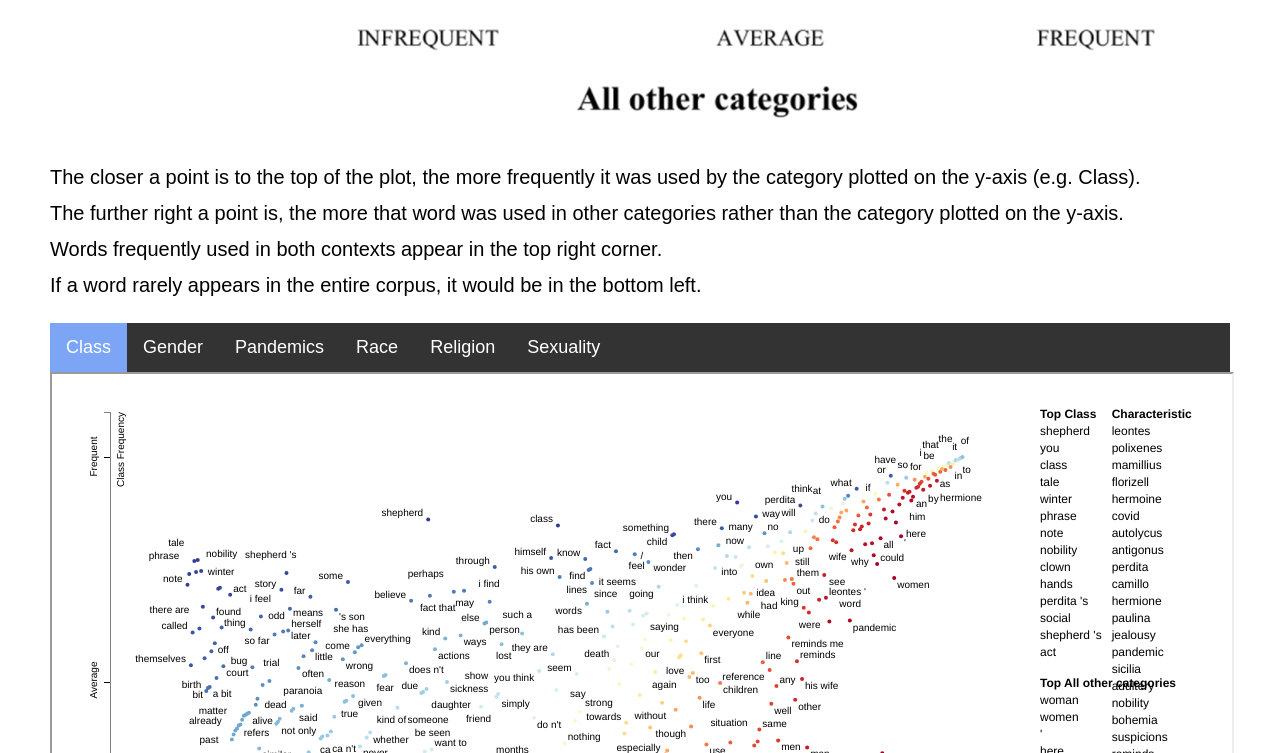
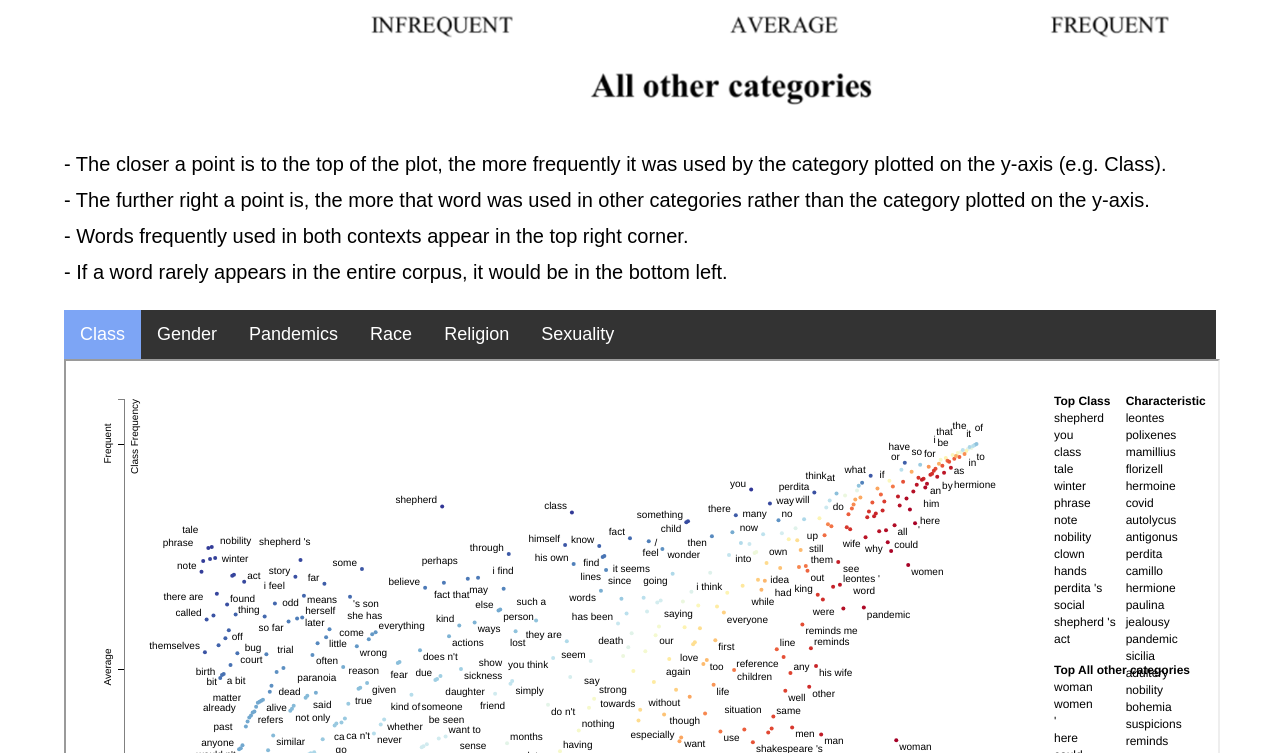
Before and after one commit to SisiraMandapaka/pandemicshakespeare, a plain HTML site: page index.html in a window 1280 px wide. Shown: the part 1125-1878 px from the top of the page. Drawn offline with nearby package versions, Linux system fonts and the light colour scheme; a web font is replaced by a local one.

Commit message:
style changes

```diff
--- a/default.css
+++ b/default.css
@@ -2,7 +2,9 @@
 h1 {
   font-family: 'Pontano Sans', sans-serif;
   letter-spacing: 1.5px;
-  font-size: 50px;
+  font-size: 40px;
+  text-align: center;
+  font-variant: all-petite-caps;
   font-weight: bold;
 }
 
@@ -19,7 +21,7 @@ p {
 }
 
 body {
-    margin: 50px;
+    margin: 5%;
     margin-bottom: 10px;
     font-family: 'Orienta', sans-serif;
     font-size: 18px;
--- a/index.html
+++ b/index.html
@@ -15,13 +15,13 @@
 
     <h2>How do I interpret this graph?</h2>
     <img src="how-to-read-chart.png" alt="Diagram explaining how to read the generated charts.">
-    <p>The closer a point is to the top of the plot, the more frequently it was used by the category plotted on the y-axis (e.g. Class).
+    <p>- The closer a point is to the top of the plot, the more frequently it was used by the category plotted on the y-axis (e.g. Class).
         <br>
-        The further right a point is, the more that word was used in other categories rather than the category plotted on the y-axis.
+        - The further right a point is, the more that word was used in other categories rather than the category plotted on the y-axis.
         <br>
-        Words frequently used in both contexts appear in the top right corner.
+        - Words frequently used in both contexts appear in the top right corner.
         <br>
-        If a word rarely appears in the entire corpus, it would be in the bottom left.
+        - If a word rarely appears in the entire corpus, it would be in the bottom left.
     </p>
     <header>
         <div class="nav">
```
